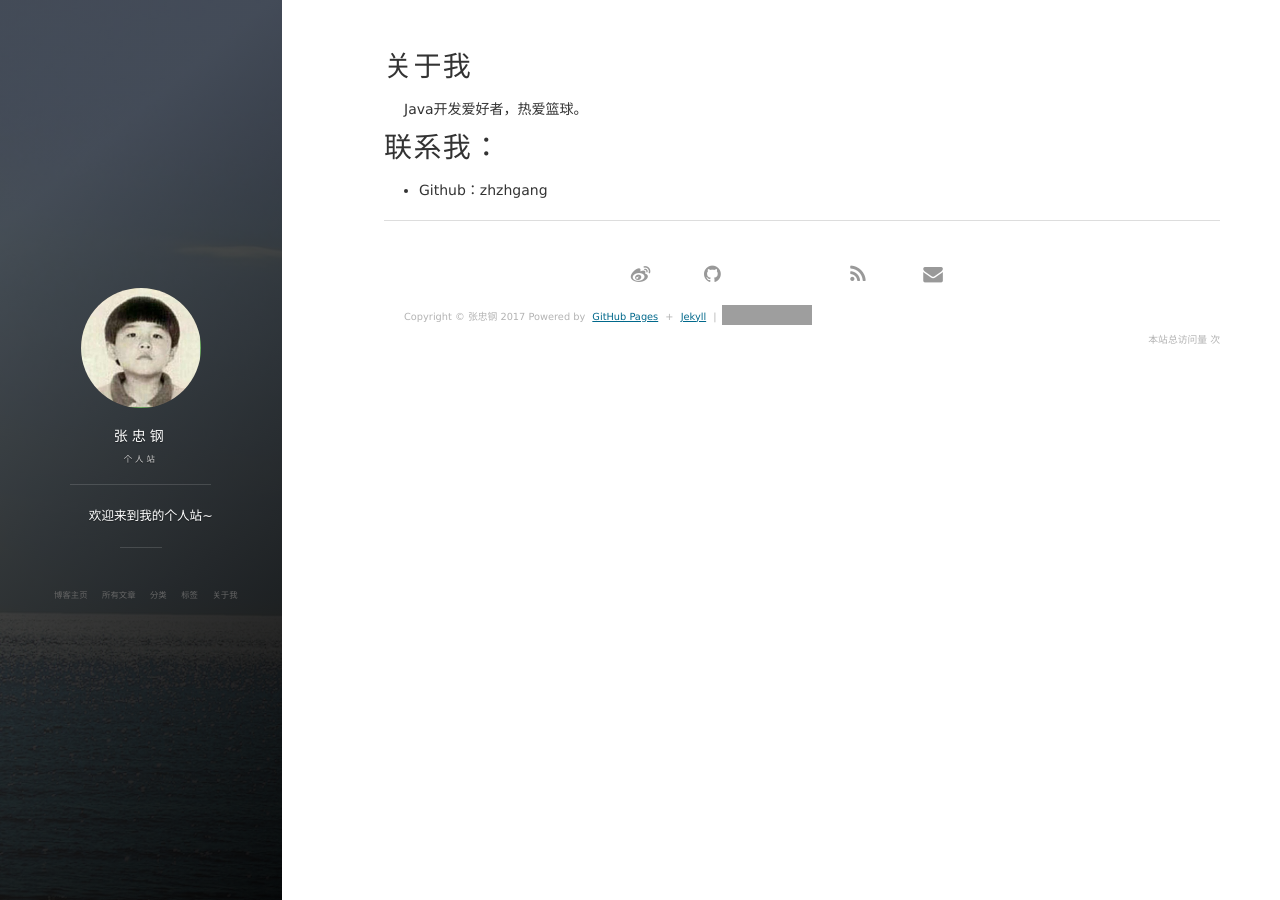
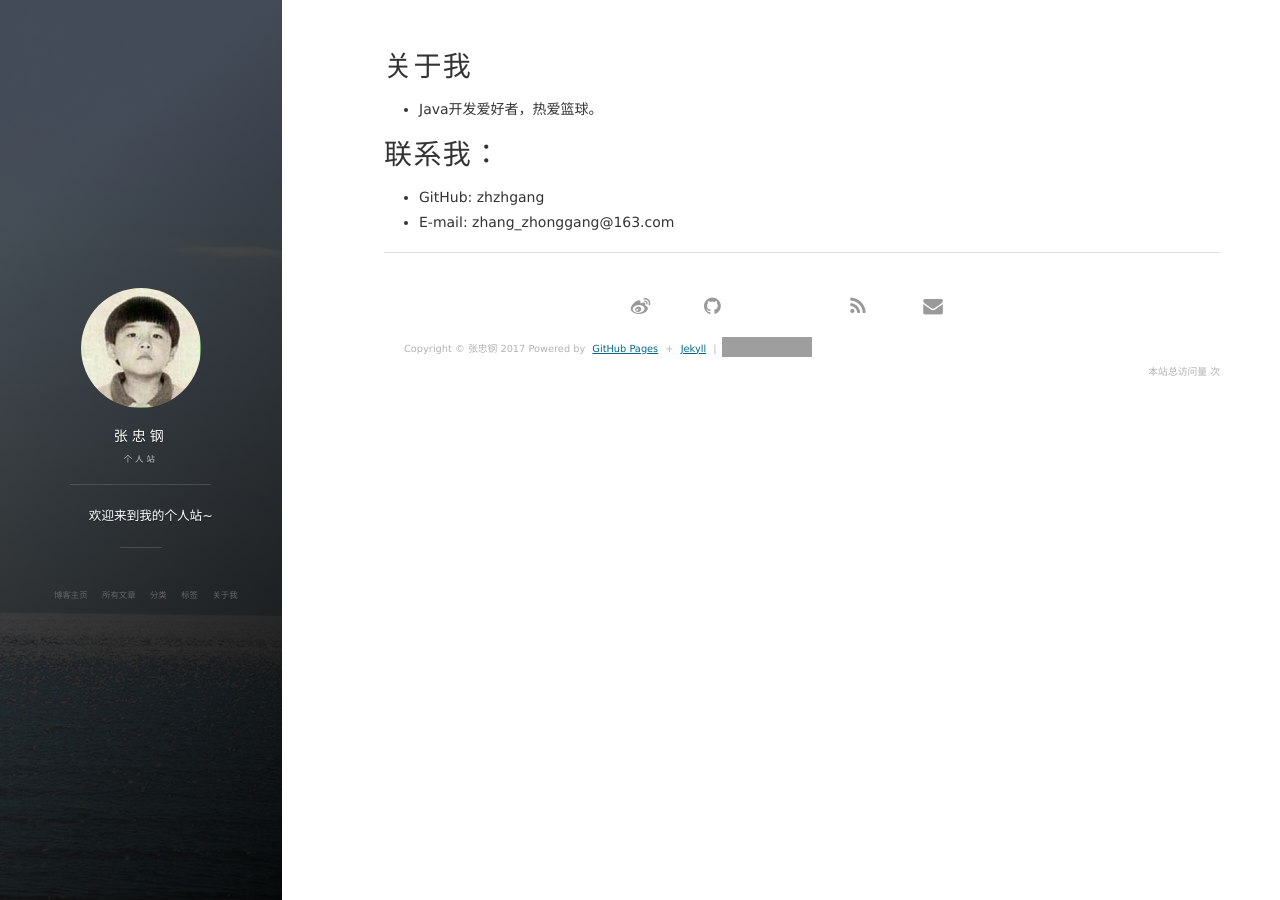
Before and after one commit to zhzhgang/zhzhgang.github.io, a Jekyll site: the page built from about.md, in a window 1280 px wide. Built offline with Jekyll 4.4.1, drawn with Linux system fonts in a browser that asks for light colours; nearby versions of some CDN libraries; comment, search, counter and statistics services are not loaded; grey boxes are pictures that could not be loaded.

Commit message:
Edit about.md

```diff
--- a/about.md
+++ b/about.md
@@ -3,8 +3,9 @@ layout: page
 title: 关于我
 ---
 
-Java开发爱好者，热爱篮球。
+* Java开发爱好者，热爱篮球。
 
 # 联系我：
 
-* Github：zhzhgang
+* GitHub: zhzhgang
+* E-mail: zhang_zhonggang@163.com
```
